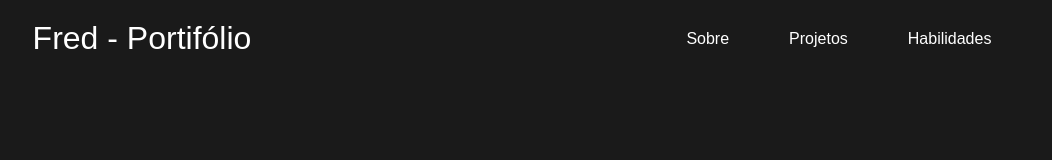
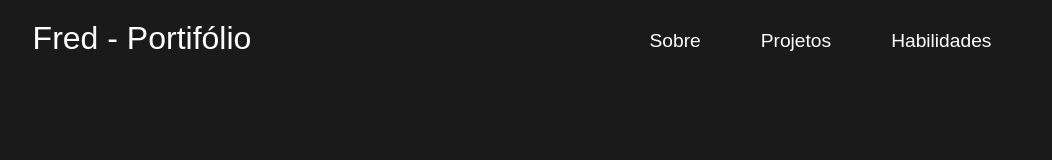
Before and after one commit to FredVieira7/portifolio, a React (Create React App) app: page / in a window 1280 px wide. Shown: the top 160 px of the page, without its empty margins (113-1165 px from the left). Built offline with nearby package versions, Linux system fonts and the light colour scheme.

Commit message:
Ajustes finais

```diff
--- a/src/styles/style.css
+++ b/src/styles/style.css
@@ -15,12 +15,15 @@ html, body {
 .menu-list {
   display: flex;
   justify-content: space-around;
-  width: 100%;
-  max-width: 100%;
 }
 
 .menu-list li {
   padding: 10px 30px;
+}
+
+.menu-list li a {
+  font-size: 1.2rem;
+  position: relative;
 }
 
 .menu-list li a:before {
@@ -42,6 +45,7 @@ html, body {
   visibility: visible;
   -webkit-transform: scaleX(1);
   transform: scaleX(1);
+  color: #D008F9;
 }
 
 .link-router {
```
